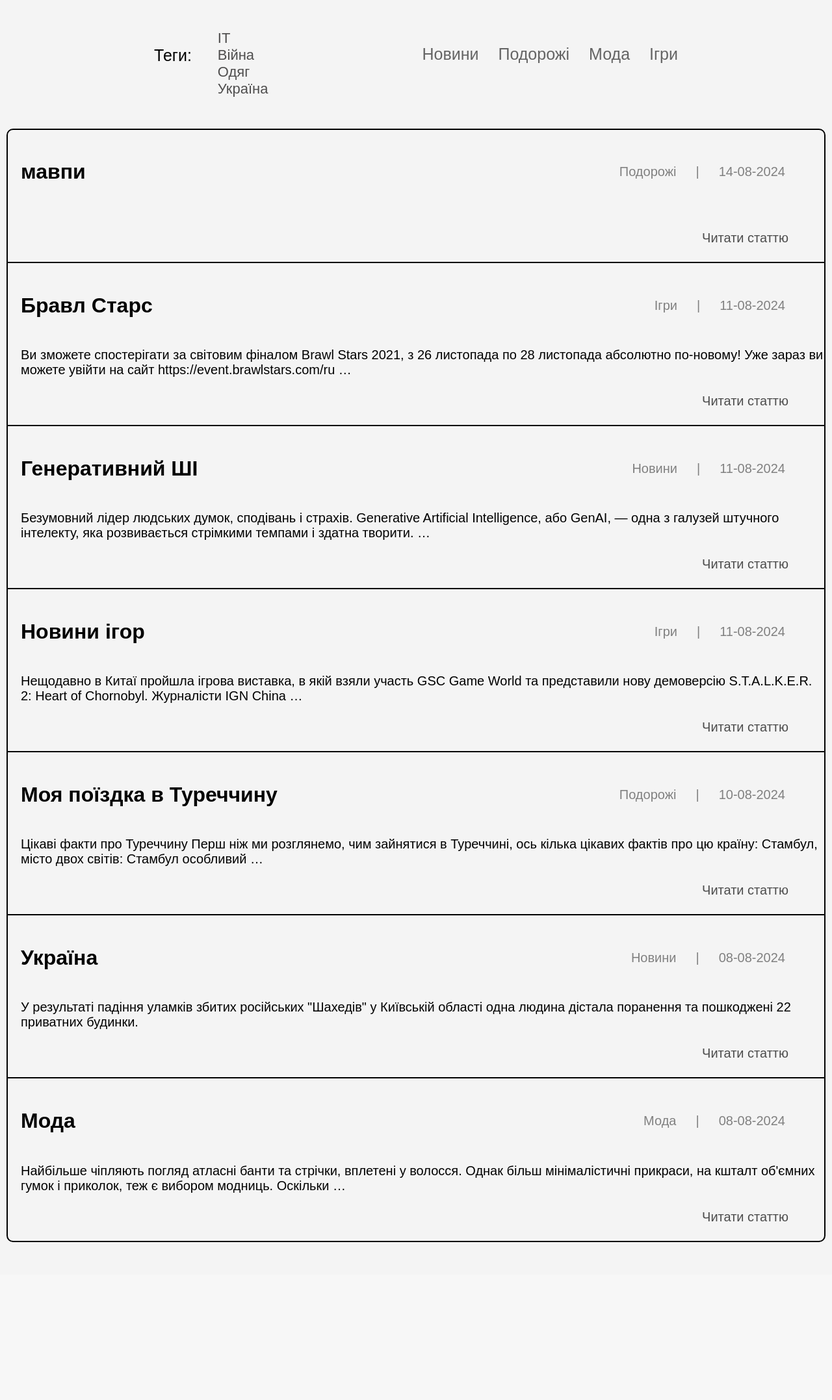
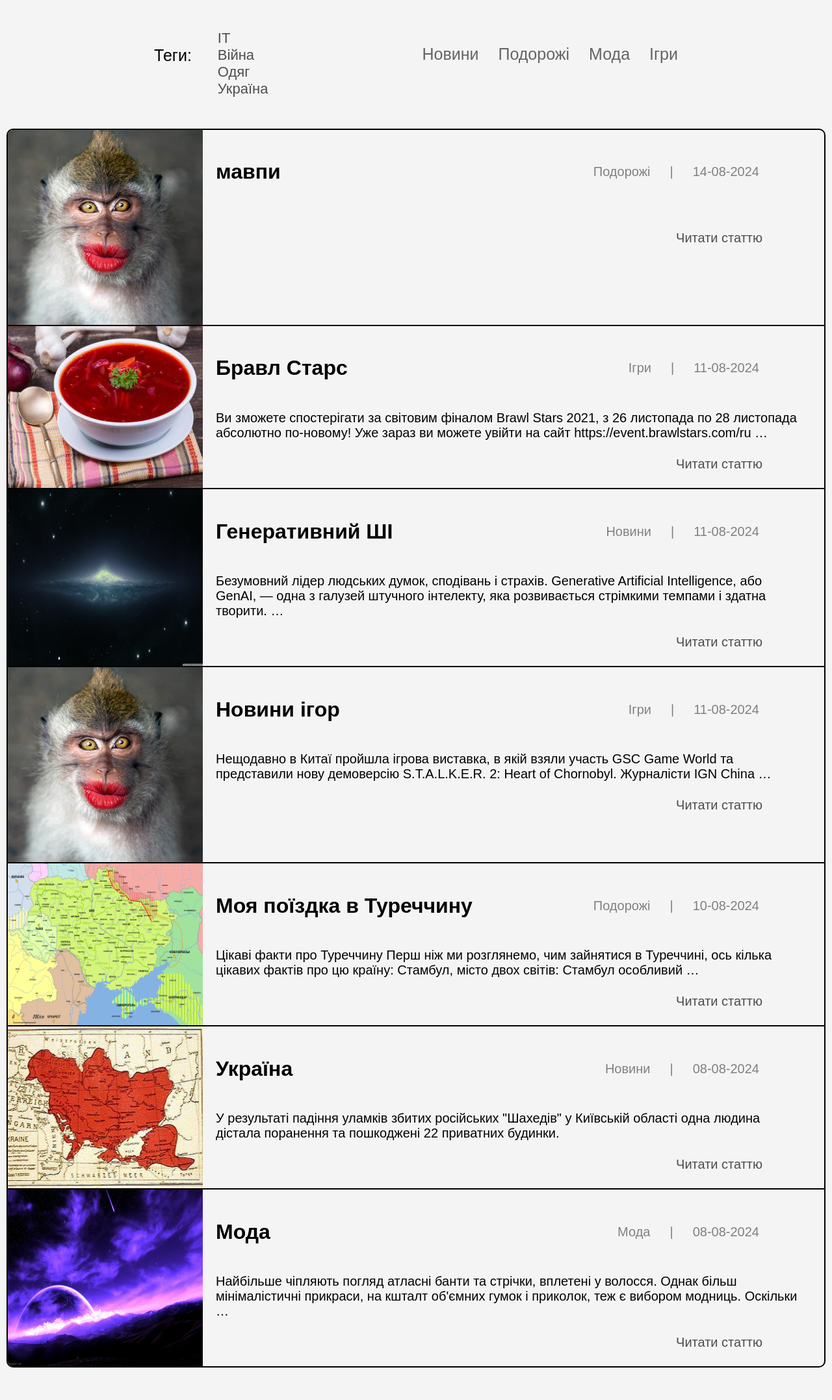
Before and after one commit to denyshub/Blog_Django, a Django app: page / in a window 1280 px wide. Shown: the part 191-2346 px from the top of the page at 65% size. Before the commit the page ends 2103 px from the top, so only its background shows below. Run offline with Django 4.2, Linux system fonts and the light colour scheme; data comes from the database, SQL or seed files in the repository; both versions use the stored data as it was after the commit.

Commit message:
images added to pages

```diff
--- a/petblog/blog/templates/blog/index.html
+++ b/petblog/blog/templates/blog/index.html
@@ -19,7 +19,10 @@
     {%else%}
 
     <div class="post-last">
+      {%endif%} {%if post.image%}
+      <img src="{{ post.image.url }}" class="post-image-small" />
       {%endif%}
+      <div class="post-text">
         <div class="title-date-cat">
           <h2 class="post-title">{{post.title}}</h2>
           <div class="date-cat">
@@ -34,6 +37,7 @@
           >Читати статтю</a
         >
       </div>
+    </div>
     {%endfor%}
   </div>
 </div>
--- a/petblog/blog/templates/blog/post.html
+++ b/petblog/blog/templates/blog/post.html
@@ -17,9 +17,12 @@
     Опубліковано: {{ post.time_create|date:"d-m-Y H:i:s" }}
   </p>
 </div>
+
 </div>
 <div class="post-container">
-  <div class="content-container">
+  <div class="content-container"> {%if post.image%}
+    <img src="{{ post.image.url }}" class='post-image-big'>
+    {%endif%}
     <p class="post-page-content">{{ post.content|linebreaksbr }}</p>
   </div>
 </div>
--- a/petblog/petblog/settings.py
+++ b/petblog/petblog/settings.py
@@ -30,6 +30,7 @@ INTERNAL_IPS = ["127.0.0.1",]
 STATICFILES_DIRS = [ BASE_DIR / 'petblog/static']
 
 MEDIA_ROOT = BASE_DIR / 'media'
+MEDIA_URL = '/media/'
 # Application definition
 
 INSTALLED_APPS = [
--- a/petblog/petblog/static/blog/css/styles.css
+++ b/petblog/petblog/static/blog/css/styles.css
@@ -56,15 +56,20 @@ body {
 .post {
   width: 100%;
   display: flex;
+  flex-direction: row;
+  border-bottom: 2px solid black;
+
+}
+.post-text{
+  width: 100%;
+  display: flex;
   flex-direction: column;
-  border-bottom: 2px solid black;
   padding: 20px;
 }
 .post-last {
   width: 100%;
   display: flex;
-  flex-direction: column;
-  padding: 20px;
+  flex-direction: row;
 }
 .read-button {
   font-size: 20px;
@@ -311,3 +316,14 @@ display:flex;
 align-items:center;
 justify-content: canter
 }
+
+.post-image-small{
+  width: 300px;
+  left: 10px;
+}
+
+.post-image-big{
+  width: 500px;
+  float: left;
+  padding:0px 30px 30px 0px;
+}
--- a/petblog/petblog/urls.py
+++ b/petblog/petblog/urls.py
@@ -14,13 +14,13 @@ Including another URLconf
     1. Import the include() function: from django.urls import include, path
     2. Add a URL to urlpatterns:  path('blog/', include('blog.urls'))
 """
+from django.conf.urls.static import static
 from django.contrib import admin
 from django.urls import path, include
 
 from blog import views
 from blog.views import page_not_found
-
-
+from petblog import settings
 
 urlpatterns = [
     path('admin/', admin.site.urls),
@@ -29,6 +29,9 @@ urlpatterns = [
 
 ]
 
+if settings.DEBUG:
+    urlpatterns += static(settings.MEDIA_URL, document_root = settings.MEDIA_ROOT)
+
 handler404 = page_not_found
 admin.site.site_header = 'Панель керування'
 admin.site.index_title = 'Сайт блог'
```
Also changed, not shown: petblog/blog/admin.py (+5 -3 lines), petblog/db.sqlite3, petblog/media/images/2024/08/14/1198489-download-4k-galaxy-wallpaper-3840x2160-hd-1080p.jpg (added), petblog/media/images/2024/08/14/OIP.jpg (added), petblog/media/images/2024/08/14/OIP_1.jpg (added), petblog/media/images/2024/08/14/OIP_1_7p4PXuC.jpg (added), petblog/media/images/2024/08/14/Ukrainian_State_1918.5-11.png (added), petblog/media/images/2024/08/14/qvCE09.webp (added), petblog/media/images/2024/08/14/Борщ_-_Copy.jpg (added). Lines whose indentation alone changed are shown as unchanged.
